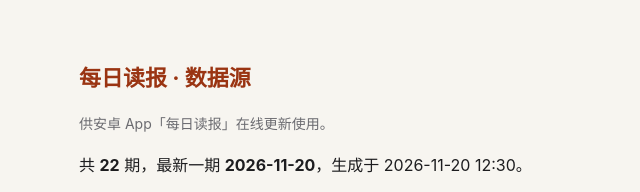
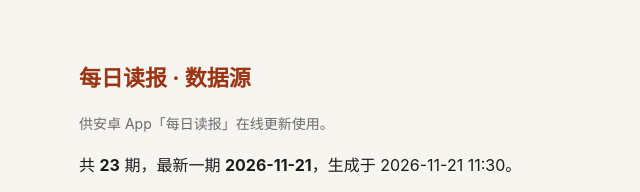
Before and after one commit to 821464641/dailyread, a plain HTML site: page index.html in a window 1280 px wide. Shown: the top 192 px of the page, 241-881 px from the left. Drawn offline with Linux system fonts and the light colour scheme.

Commit message:
更新首页

```diff
--- a/index.html
+++ b/index.html
@@ -6,7 +6,7 @@ h1{font-size:22px;color:#9a3412}a{color:#9a3412}code{background:#fff;border:1px
 .muted{color:#6b6b70;font-size:14px}hr{border:0;border-top:1px solid #e2ded4;margin:22px 0}</style></head><body>
 <h1>每日读报 · 数据源</h1>
 <p class="muted">供安卓 App「每日读报」在线更新使用。</p>
-<p>共 <b>22</b> 期，最新一期 <b>2026-11-20</b>，生成于 2026-11-20 12:30。</p>
+<p>共 <b>23</b> 期，最新一期 <b>2026-11-21</b>，生成于 2026-11-21 11:30。</p>
 <p>数据地址：<br><code>https://821464641.github.io/dailyread/digest.json</code></p>
 <p><a href="digest.json">查看 JSON</a></p>
 <hr><p class="muted">由 publish.py 自动生成 · 仓库 github.com/821464641/dailyread</p>
```
